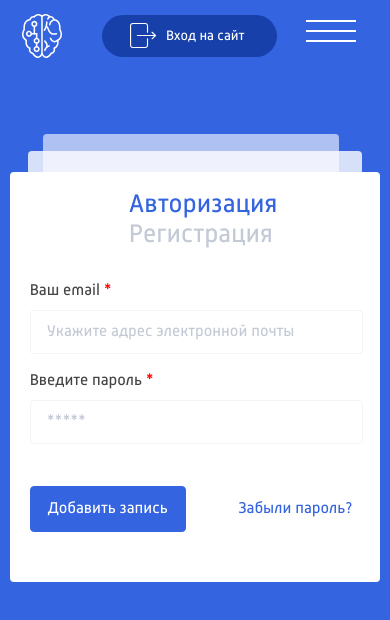
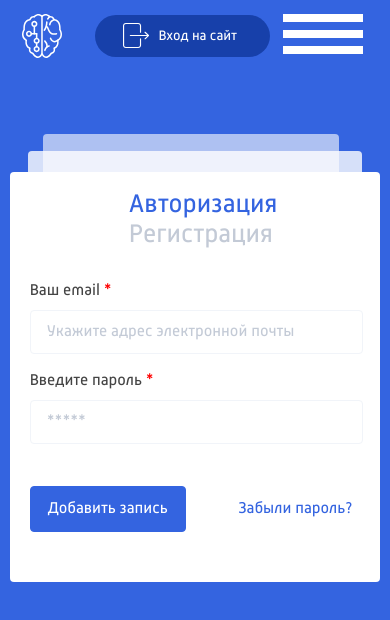
Before and after one commit to Olovyannikov/RGSU, a website: page source/index.html in a window 390 px wide. Drawn offline with nearby package versions, Linux system fonts and the light colour scheme; files that its build step writes are made by us from their sources; files whose address does not match are found by name.

Commit message:
add new animation for navbutton

```diff
--- a/source/js/script.js
+++ b/source/js/script.js
@@ -4,11 +4,12 @@ let tabControlReg = document.querySelector('.tabs__control-registration');
 let authorization = document.querySelector('.authorization');
 let registration = document.querySelector('.registration');
 
-let menuButton = document.querySelector('.navigation__button-wrapper');
+let menuButton = document.querySelector('.navigation__button');
 let mobileNav = document.querySelector('.navigation__list');
 
 menuButton.onclick = function() {
-    mobileNav.classList.toggle('navigation__list--open')
+    mobileNav.classList.toggle('navigation__list--open');
+    menuButton.classList.toggle('navigation__button--open');
 }
 
 tabControlAuth.onclick = function () {
--- a/source/sass/blocks/_navigation.scss
+++ b/source/sass/blocks/_navigation.scss
@@ -65,35 +65,43 @@
   .navigation__button-wrapper {
     order: 3;
     cursor: pointer;
-    padding-top: 5px;
+    padding-top: 15px;
+    width: 80px;
   }
   .navigation__button {
-    position: relative;
     display: block;
+    padding: 0;
     border: none;
     background: #fff;
-    width: 50px;
-    height: 2px;
+    width: 100%;
+    height: 8px;
     cursor: pointer;
+    transition: 0.7s ease-in-out;
     &:after {
       content: '';
-      position: absolute;
+      display: block;
       cursor: pointer;
-      width: 50px;
-      height: 2px;
+      width: 100%;
       background-color: #fff;
-      left: 0;
-      top: 10px;
+      height: 8px;
+      transform: translate(0, 8px);
+      transition: 0.7s ease-in-out;
     }
     &:before {
       content: '';
-      position: absolute;
+      display: block;
       cursor: pointer;
-      width: 50px;
-      height: 2px;
+      width: 100%;
       background-color: #fff;
-      left: 0;
-      top: 20px;
+      height: 8px;
+      transform: translate(0, -16px);
+      transition: 0.7s ease-in-out;
+    }
+    &--open {
+      transform: rotate(180deg);
+      &::before, &::after {
+        width: 60%;
+      }
     }
   }
   .navigation {
```
Also changed, not shown: build/css/style.css, build/css/style.min.css, build/js/script.js, build/js/script.min.js.
